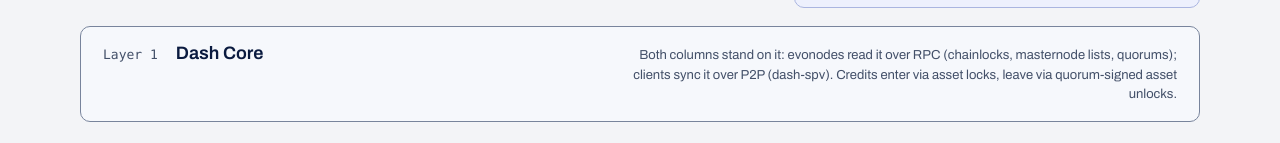
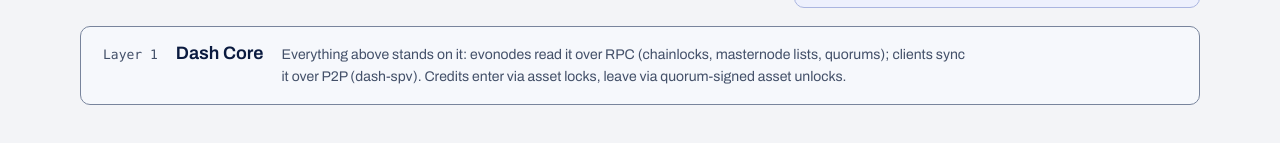
Before and after one commit to PastaPastaPasta/dash-platform-architecture, a plain HTML site: page index.html in a window 1280 px wide. Shown: the part 1388-1531 px from the top of the page. Drawn offline with Linux system fonts and the light colour scheme.

Commit message:
style(arch): larger legend and a left-aligned Layer 1 description
The Layer 1 line also stops referring to columns, which the phone
layout doesn't show.

Co-Authored-By: Claude Opus 5.5 <noreply@anthropic.com>

```diff
--- a/architecture.css
+++ b/architecture.css
@@ -239,8 +239,7 @@
   }
   .basebar:focus-visible { outline: 2px solid var(--dh-focus); outline-offset: 2px; }
   .basebar .crate { font-family: var(--dh-mono); font-size: 13px; color: var(--dh-plate-ink-2); }
-  .basebar .role { font-size: 13px; color: var(--dh-plate-ink-2); flex-basis: 100%; }
-  @media (min-width: 900px) { .basebar .role { flex-basis: auto; margin-left: auto; text-align: right; max-width: 76ch; } }
+  .basebar .role { font-size: 14px; line-height: 1.55; color: var(--dh-plate-ink-2); flex-basis: 100%; max-width: 86ch; text-align: left; }
 
   /* reveal animation */
   @media (prefers-reduced-motion: no-preference) {
@@ -362,7 +361,7 @@ body{font-size:15px}
 [hidden]{display:none!important}
 :focus-visible{outline:2px solid var(--dh-focus);outline-offset:2px}
 .skip{position:absolute;left:-10000px;z-index:100;background:var(--panel);padding:12px}.skip:focus{left:12px;top:12px}
-.legend,.drawer-kind{font-family:var(--dh-font);font-size:13px;text-transform:none}
+.legend,.drawer-kind{font-family:var(--dh-font);font-size:14px;text-transform:none}
 .col-server .col-head{color:var(--ink)}
 .live{color:var(--muted);font-size:14px;margin-top:16px}.live a{display:inline-block;padding:6px 2px;text-underline-offset:3px}
 .swatch.server,.basebar{border:1px solid color-mix(in srgb,var(--dh-plate-line) 40%,transparent)}
--- a/index.html
+++ b/index.html
@@ -4,11 +4,11 @@
 <meta charset="utf-8">
 <meta http-equiv="Content-Security-Policy" content="default-src 'self'; script-src 'self'; style-src 'self'; font-src 'self'; img-src 'self' data:; connect-src 'self'; base-uri 'none'; form-action 'self'; object-src 'none'">
 <meta name="viewport" content="width=device-width, initial-scale=1">
-<script src="/dashhq/dashhq-shell.js" integrity="sha256-pY818rGt2RziN3Jl6GOUPwoBuDXCLSk03Mt40n3Wt4k=" crossorigin="anonymous"></script>
+<script src="/dashhq/dashhq-shell.js" integrity="sha256-0wRl1fbZV4XeSNDDDPP4LvMOBvGFbpu79jBKc/Wt7ts=" crossorigin="anonymous"></script>
 <link rel="preload" href="/dashhq/fonts/archivo-latin-var.woff2" as="font" type="font/woff2" crossorigin>
-<link rel="stylesheet" href="/dashhq/dashhq-tokens.css" integrity="sha256-5dOMkzZqrxDIXfGdDfy4hG3gMmwUjBk/maFstQiOqiI=" crossorigin="anonymous">
-<link rel="stylesheet" href="/dashhq/dashhq-shell.css" integrity="sha256-YTeSEezfD7Rzg/jJ98Dr08MM5hpUa7ukwTbSkGV38zo=" crossorigin="anonymous">
-<link rel="stylesheet" href="/dashhq/dashhq-components.css" integrity="sha256-EeOUWS5QP3xj9sYyCmQVVwKCEZTnjJxlEEUI6vAx05k=" crossorigin="anonymous">
+<link rel="stylesheet" href="/dashhq/dashhq-tokens.css" integrity="sha256-fS69yOA1Ltq5ThxDFcKSN68HKCAV/v2IJLDPbzvn9Ek=" crossorigin="anonymous">
+<link rel="stylesheet" href="/dashhq/dashhq-shell.css" integrity="sha256-IkcQ0FR4xAI4ibLSsm+tBWVNeulvyiPd+EUDr1EwlM4=" crossorigin="anonymous">
+<link rel="stylesheet" href="/dashhq/dashhq-components.css" integrity="sha256-7czUtjruBLixsF6pGkN/x7Oq4EYsjbKtAZ8OyEJOq8g=" crossorigin="anonymous">
 <link rel="icon" href="/favicon.svg" type="image/svg+xml">
 <link rel="stylesheet" href="/architecture.css">
 <script src="/architecture.js" defer></script>
@@ -183,7 +183,7 @@
     <button class="basebar" id="dash-core" data-id="dash-core">
       <span class="crate">Layer 1</span>
       <span class="name dh-h3">Dash Core</span>
-      <span class="role">Both columns stand on it: evonodes read it over RPC (chainlocks, masternode lists, quorums); clients sync it over P2P (dash-spv). Credits enter via asset locks, leave via quorum-signed asset unlocks.</span>
+      <span class="role">Everything above stands on it: evonodes read it over RPC (chainlocks, masternode lists, quorums); clients sync it over P2P (dash-spv). Credits enter via asset locks, leave via quorum-signed asset unlocks.</span>
     </button>
   </div>
   <div class="after-board">
```
